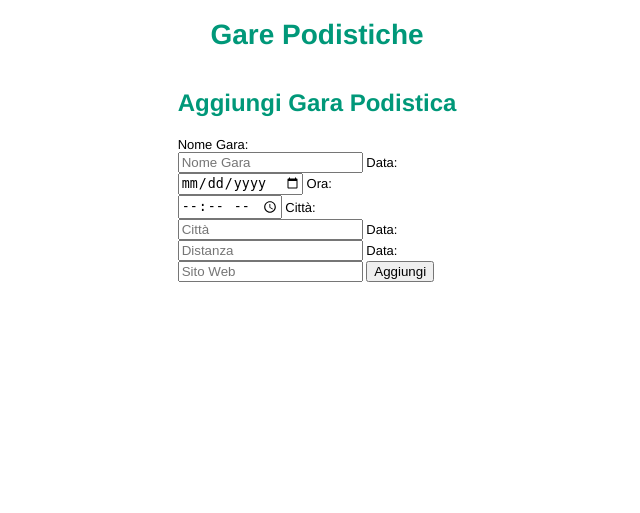
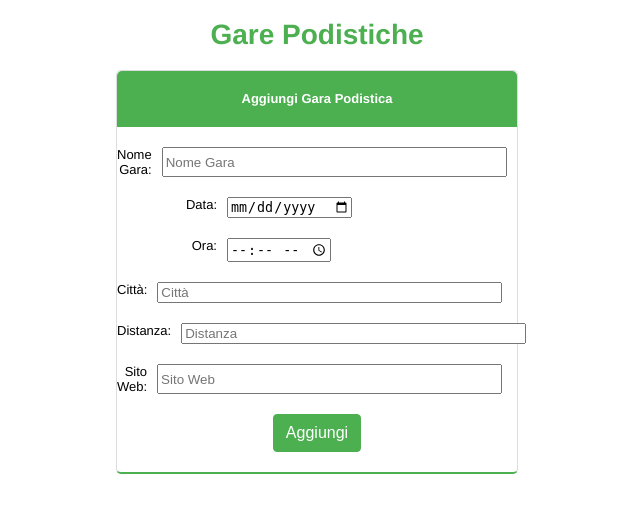
Before and after one commit to sasadangelo/races, a Flask app: page /create-race in a window 1280 px wide. Shown: the top 513 px of the page, without its empty margins (323-963 px from the left). Run offline with Flask 3, Linux system fonts and the light colour scheme.

Commit message:
Improve forms

```diff
--- a/app/controllers/races_controller.py
+++ b/app/controllers/races_controller.py
@@ -4,6 +4,7 @@ from datetime import datetime
 from app.services.races_services import get_all_races, get_race_by_id, create_new_race, update_race, delete_race_by_id
 from app.services import races_services
 
+GET_RACES_ENDPOINT = 'races_blueprint.get_races'
 
 def get_races():
     races = get_all_races()
@@ -13,7 +14,7 @@ def delete_race(id):
     delete_race_by_id(id)
 
     # Reindirizza l'utente alla pagina delle gare
-    return redirect(url_for('races_blueprint.get_races'))
+    return redirect(url_for(GET_RACES_ENDPOINT))
 
 def create_race():
     if request.method == 'GET':
@@ -34,7 +35,7 @@ def create_race():
     create_new_race(race_data)
 
     # Reindirizza l'utente alla pagina delle gare
-    return redirect(url_for('races_blueprint.get_races'))
+    return redirect(url_for(GET_RACES_ENDPOINT))
 
 def update_race(id):
     race = get_race_by_id(id)
@@ -59,4 +60,4 @@ def update_race(id):
     races_services.update_race(id, race_data)
 
     # reindirizza l'utente alla pagina delle gare
-    return redirect(url_for('races_blueprint.get_races'))
+    return redirect(url_for(GET_RACES_ENDPOINT))
--- a/app/static/css/style.css
+++ b/app/static/css/style.css
@@ -5,13 +5,13 @@ body {
 }
 
 h1 {
-    color: #009879;
+    color: #4CAF50;
     font-size: 28px;
     text-align: center;
 }
 
 h2 {
-    color: #009879;
+    color: #4CAF50;
     font-size: 24px;
 }
 
@@ -41,7 +41,7 @@ h2 {
 }
 
 .styled-table thead tr {
-    background-color: #009879;
+    background-color: #4CAF50;
     color: #ffffff;
     text-align: left;
 }
@@ -60,12 +60,12 @@ h2 {
 }
 
 .styled-table tbody tr:last-of-type {
-    border-bottom: 2px solid #009879;
+    border-bottom: 2px solid #4CAF50;
 }
 
 .styled-table tbody tr.active-row {
     font-weight: bold;
-    color: #009879;
+    color: #4CAF50;
 }
 
 .btn {
@@ -137,8 +137,8 @@ h2 {
 
 .btn-success {
   color: #fff;
-    background-color: #009879;
-    border-color: #009879;
+  background-color: #4CAF50;
+  border-color: #4CAF50;
 }
 
 .btn-success:hover {
@@ -146,13 +146,63 @@ h2 {
   background-color: #218838;
   border-color: #1e7e34;
 }
+
 .btn-success.focus,
 .btn-success:focus {
   box-shadow: 0 0 0 0.2rem rgba(40, 167, 69, 0.5);
 }
+
 .btn-success.disabled,
 .btn-success:disabled {
   color: #fff;
   background-color: #28a745;
   border-color: #28a745;
 }
+
+#create-race-form {
+  max-width: 400px;
+  margin: 0 auto;
+  padding-bottom: 20px;
+  border: 1px solid #ddd;
+  border-radius: 5px;
+  border-bottom: 2px solid #4CAF50;
+}
+
+.create-race-header-form {
+  background-color: #4CAF50;
+  color: #ffffff;
+  text-align: center;
+  padding: 10px 50px;
+  border-radius: 5px 5px 0 0;
+  margin-bottom: 20px;
+}
+
+.create-race-header-form h2 {
+  color: #ffffff;
+  font-size: small;
+}
+
+.create-race-form-groups {
+  display: flex;
+  flex-direction: column;
+}
+
+.input-group {
+  display: flex;
+  flex-direction: row;
+  margin-bottom: 20px;
+  margin-right: 20px;
+}
+
+.input-group label {
+  width: 100px;
+  padding-right: 10px;
+  text-align: right;
+}
+
+.button-group {
+  display: flex;
+  flex-direction: row;
+  margin-left: auto;
+  margin-right: auto;
+}
--- a/app/templates/create-race.html
+++ b/app/templates/create-race.html
@@ -6,23 +6,42 @@
 {% block body %}
 <div id="page">
     <div id="page-content">
-        <h2>Aggiungi Gara Podistica</h2>
-        <form method="POST" action="/create-race">
-            <label id="icon" for="name"><i class="fas fa-user"></i></label>
-            <label for="name">Nome Gara:</label><br>
-            <input type="text" name="name" id="name" placeholder="Nome Gara" required/>
-            <label for="date">Data:</label><br>
-            <input type="date" name="date" placeholder="Data" class="input" />
-            <label for="time">Ora:</label><br>
-            <input type="time" name="time" placeholder="Ora" class="input" />
-            <label for="city">Città:</label><br>
-            <input type="text" name="city" placeholder="Città" class="input" />
-            <label for="date">Data:</label><br>
-            <input type="text" name="distance" placeholder="Distanza" class="input" />
-            <label for="date">Data:</label><br>
-            <input type="url"  name="website" placeholder="Sito Web" class="input" />
-            <button>Aggiungi</button>
-        </form>
+        <div id="create-race-form">
+            <div class="create-race-header-form">
+                <h2>Aggiungi Gara Podistica</h2>
+            </div>
+            <form method="POST" action="/create-race">
+                <div class="create-race-form-groups">
+                    <div class="input-group">
+                        <label for="name">Nome Gara:</label>
+                        <input type="text" name="name" id="name" placeholder="Nome Gara" size="40" required/>
+                    </div>
+                    <div class="input-group">
+                        <label for="date">Data:</label>
+                        <input type="date" name="date" placeholder="Data" class="input" />
+                    </div>
+                    <div class="input-group">
+                        <label for="time">Ora:</label>
+                        <input type="time" name="time" placeholder="Ora" class="input" />
+                    </div>
+                    <div class="input-group">
+                        <label for="city">Città:</label>
+                        <input type="text" name="city" placeholder="Città" size="40" class="input" />
+                    </div>
+                    <div class="input-group">
+                        <label for="date">Distanza:</label>
+                        <input type="text" name="distance" placeholder="Distanza" size="40" class="input" />
+                    </div>
+                    <div class="input-group">
+                        <label for="website">Sito Web:</label>
+                        <input type="url"  name="website" placeholder="Sito Web" size="40" class="input" />
+                    </div>
+                    <div class="button-group">
+                        <button class="btn btn-success">Aggiungi</button>
+                    </div>
+                </div>
+            </form>
+        </div>
     </div>
 </div>
 
--- a/app/templates/index.html
+++ b/app/templates/index.html
@@ -31,7 +31,7 @@
                     <td>{{row.website}}</td>
                     <td>
                         <a href="/update-race/{{row.id}}" class="btn btn-warning btn-xs" data-toggle="modal" data-target="">Edit</a>
-                        <a href="/delete-race/{{row.id}}" class="btn btn-danger btn-xs" onclick="return confirm('Are You Sure To Delete ?')">Delete</a>
+                        <a href="/delete-race/{{row.id}}" class="btn btn-danger btn-xs" onclick="return confirm('Sei sicuro di voler cancellare la Gara?')">Delete</a>
                     </td>
                 </tr>
             {% endfor %}
```
Also changed, not shown: app/__init__.py (+0 -14 lines), app/templates/update-race.html (+28 -9 lines), instance/dev.db. Lines whose indentation alone changed are shown as unchanged.
